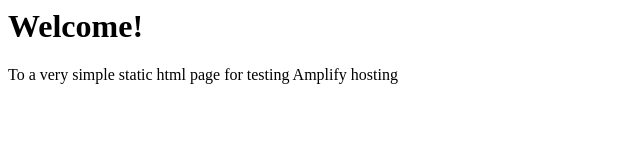
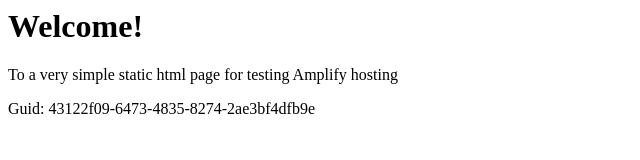
Before and after one commit to aws-aemilia-kix/Github-PR-Commit-Integration-Test-DoNotTouch-Gith-OKSLNVO2-v1-preprod-ap-northeast-3, a website: page src/index.html in a window 1280 px wide. Shown: the whole page, without its empty margins (0-640 px from the left). Drawn offline with Linux system fonts and the light colour scheme.

Commit message:
commit from integ tests

```diff
--- a/src/index.html
+++ b/src/index.html
@@ -1,3 +1,5 @@
+
+
 <html lang="en">
 
 <head>
@@ -10,6 +12,6 @@
 <body>
     <h1>Welcome!</h1>
     <p>To a very simple static html page for testing Amplify hosting</p>
-</body>
+    <p>Guid: 43122f09-6473-4835-8274-2ae3bf4dfb9e</p></body>
 
 </html>
```
